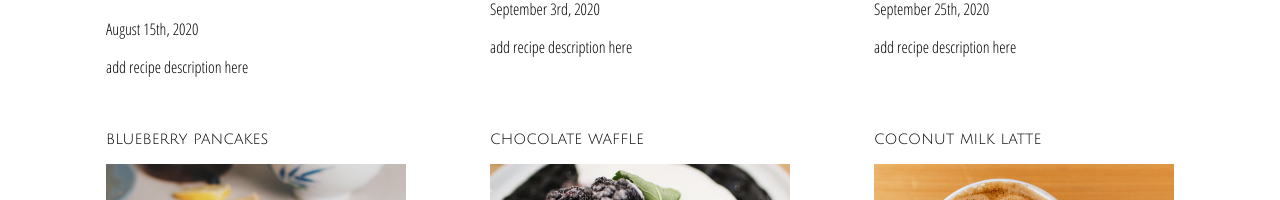
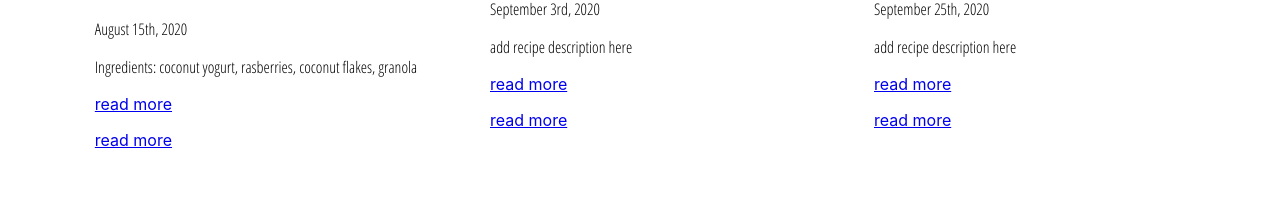
Before and after one commit to kristenIngelman98/kristens-kitchen, a React (Create React App) app: page /breakfast in a window 1280 px wide. Shown: the part 515-715 px from the top of the page. Built offline with nearby package versions, Linux system fonts and the light colour scheme; a web font is replaced by a local one.

Commit message:
created individual routing

```diff
--- a/src/App.js
+++ b/src/App.js
@@ -6,6 +6,7 @@ import Header from './components/Header/Header';
 import Footer from './components/Footer/Footer';
 import Breakfast from './components/Breakfast/Breakfast';
 import Lunch from './components/Lunch/Lunch';
+import RecipeIndividual from "./components/Recipe/RecipeIndividual";
 // import Dinner from './components/Dinner/Dinner';
 
 
@@ -17,6 +18,7 @@ function App() {
         <Switch>
         <Route path="/breakfast" component={Breakfast} />
         <Route path="/lunch" component={Lunch} />
+        <Route path="/recipe-individual/:id" render={(props) => <RecipeIndividual {...props} />} />
       </Switch>
       <Footer />
       </div>
--- a/src/components/Breakfast/Breakfast.js
+++ b/src/components/Breakfast/Breakfast.js
@@ -1,4 +1,5 @@
 import React from 'react';
+import {Link} from 'react-router-dom';
 import { BreakfastData } from './data/BreakfastData';
 
 const Breakfast = (props) => {
@@ -12,6 +13,17 @@ const Breakfast = (props) => {
               <img className="recipe-image" src={recipeDetail.image} alt="member"/>
               <p className="recipe-date">{recipeDetail.date}</p>
               <p className="recipe-description">{recipeDetail.description}</p>
+              <Link to={`/recipe-individual/${recipeDetail.id}`}><p>{recipeDetail.readMore}</p></Link>
+              <Link to= {{
+                pathname:`/recipe-individual/${recipeDetail.id}`,
+                aboutProps: {
+                  title: recipeDetail.title,
+                  img: recipeDetail.image,
+                  date: recipeDetail.date,
+                  description: recipeDetail.description
+                }
+
+              }}><p>{recipeDetail.readMore}</p></Link>
             </div>
           )
         })}
--- a/src/components/Breakfast/data/BreakfastData.js
+++ b/src/components/Breakfast/data/BreakfastData.js
@@ -10,39 +10,56 @@ export const BreakfastData =
 
 [
   {
+    "id": 1,
     "date": "August 15th, 2020",
     "image": acai,
     "title": "berry coconut acai bowl",
-    "description": "add recipe description here"
+    "description": "Ingredients: coconut yogurt, rasberries, coconut flakes, granola",
+    "readMore": "read more",
+    "recipePage": "recipe-individual"
   },
   {
+    "id": 2,
     "date": "September 3rd, 2020",
     "image": eggs,
     "title": "sunny side eggs & bacon",
-    "description": "add recipe description here"
+    "description": "add recipe description here",
+    "readMore": "read more",
+    "recipePage": "https://facebook.com"
   },
   {
+    "id": 3,
     "date": "September 25th, 2020",
     "image": toast,
     "title": "very berry french toast",
-    "description": "add recipe description here"
+    "description": "add recipe description here",
+    "readMore": "read more",
+    "recipePage": "https://facebook.com"
   },
   {
+    "id": 4,
     "date": "October 10th, 2020",
     "image": pancakes,
     "title": "blueberry pancakes",
-    "description": "add recipe description here"
+    "description": "add recipe description here",
+    "readMore": "read more",
+    "recipePage": "https://facebook.com"
   },
   {
+    "id": 5,
     "date": "November 8th, 2020",
     "image": waffle,
     "title": "chocolate waffle",
-    "description": "add recipe description here"
+    "description": "add recipe description here",
+    "readMore": "read more",
+    "recipePage": "https://facebook.com"
   },
   {
     "date": "December 19th, 2020",
     "image": latte,
     "title": "coconut milk latte",
-    "description": "add recipe description here"
+    "description": "add recipe description here",
+    "readMore": "read more",
+    "recipePage": "https://facebook.com"
   },
 ]
--- a/src/components/Recipe/RecipeIndividual.js
+++ b/src/components/Recipe/RecipeIndividual.js
@@ -1,22 +1,25 @@
 import React from 'react';
-// import { LunchData } from './data/LunchData';
+// import { LunchData } from '../Lunch/data/LunchData';
 
-const RecipeIndividual = (props) => {
+function RecipeIndividual(props) {
+  const {id} = props.match.params;
+
+  const recipeDetail = props.location.aboutProps;
+  // console.log(props.match.params);
+  console.log(props.location.aboutProps)
+
   return (
-    <div className="">
-    <h1 className="h1-title">{props.title}</h1>
-    {LunchData.map((recipeDetail, index)=>{
-      return (
-        <div className="recipe-wrapper">
-          <p className="recipe-title">{recipeDetail.title}</p>
-          <img className="recipe-image" src={recipeDetail.image} alt="member"/>
-          <p className="recipe-date">{recipeDetail.date}</p>
-          <p className="recipe-description">{recipeDetail.description}</p>
+    <div>
+    <h1>{id}</h1>
+    <p className="recipe-title">{recipeDetail.title}</p>
+    <img className="recipe-image" src={recipeDetail.image} alt="member"/>
+    <p className="recipe-date">{recipeDetail.date}</p>
+    <p className="recipe-description">{recipeDetail.description}</p>
+    </div>
 
-        </div>
-      )
-    })}
-    </div>
   )
+
 }
-export default Lunch;
+
+
+export default RecipeIndividual;
```
Also changed, not shown: 1 other file (tests, documents, lock files or other folders).
